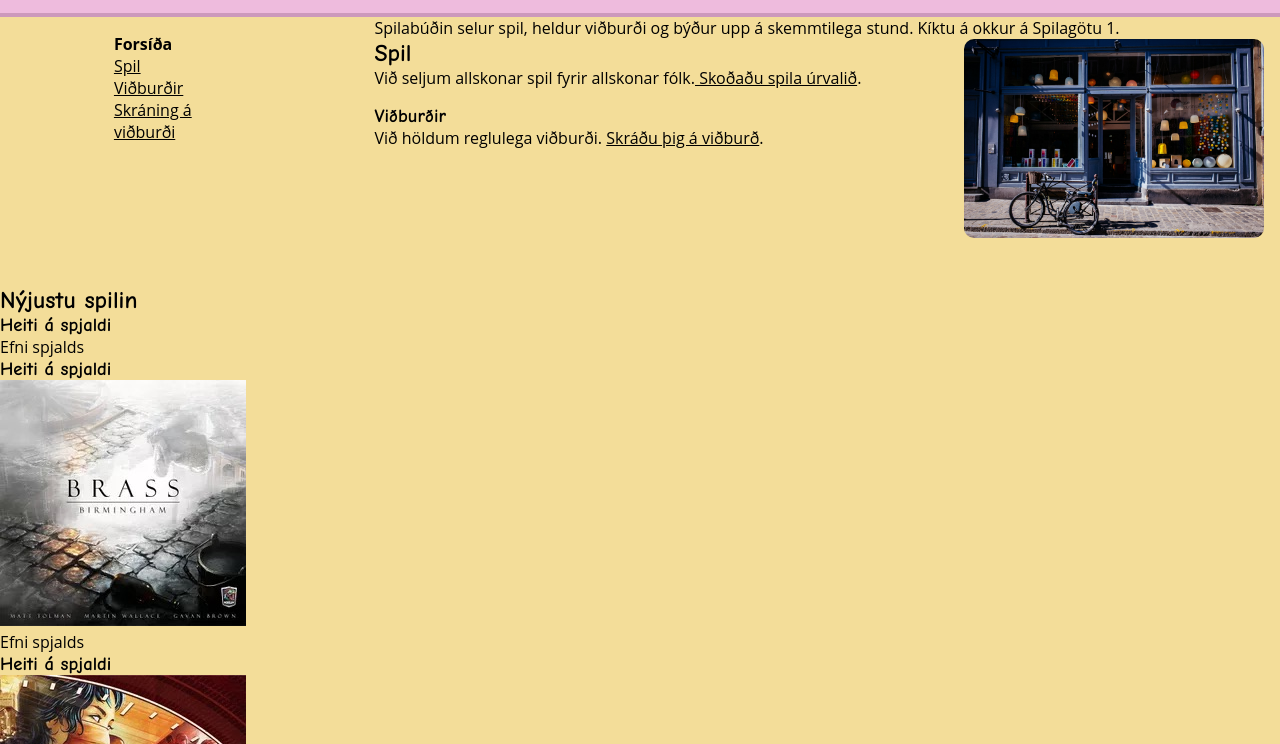
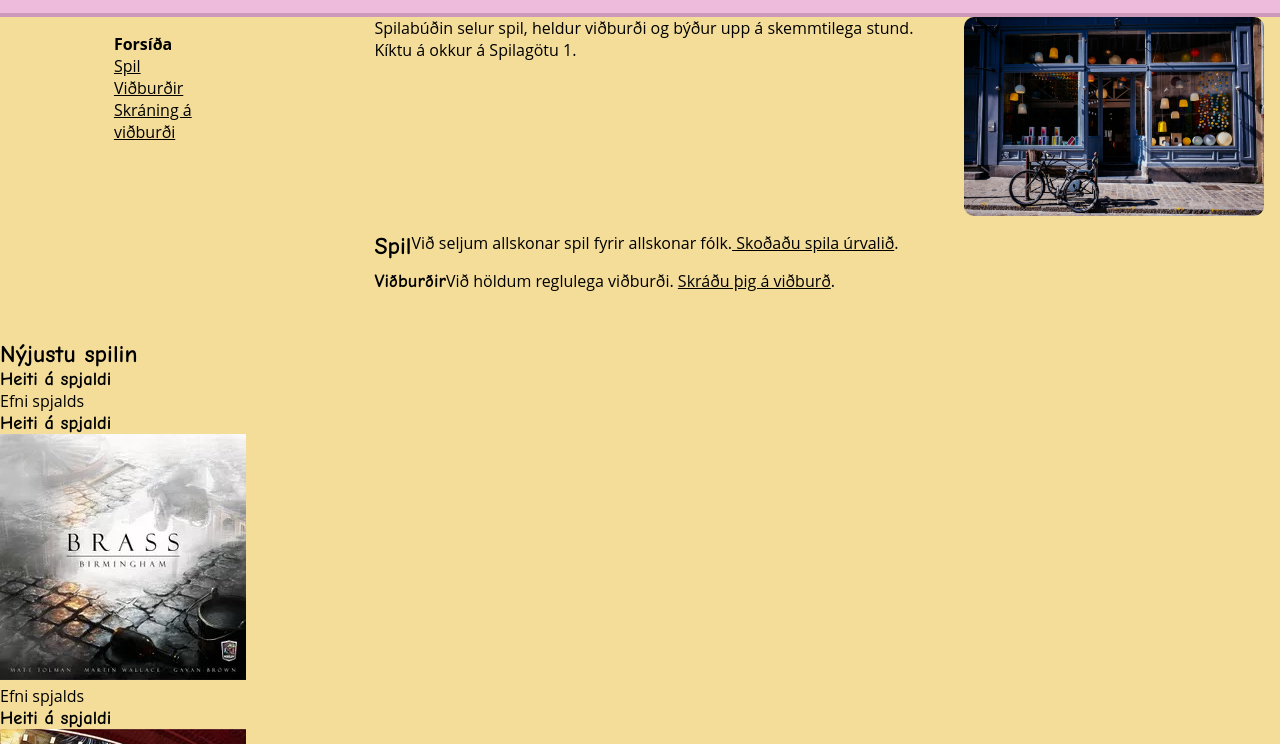
Before and after one commit to ldifiore/SCHOOL, a plain HTML site: page hw1/index.html in a window 1280 px wide. Shown: the part 56-800 px from the top of the page. Drawn offline with Linux system fonts and the light colour scheme; a web font is replaced by a local one.

Commit message:
Update index.html

```diff
--- a/hw1/index.html
+++ b/hw1/index.html
@@ -37,19 +37,19 @@
 
             <main id="efni">
                 <div class="content">
-                    <div>
+                    <div  class="wrapper-content">
 
                         Spilabúðin selur spil, heldur viðburði og býður upp á skemmtilega stund. Kíktu á okkur á Spilagötu
                         1.<img src="myndir/spilabudin.jpg" alt="">
                     </div>
-                    <div>
+                    <div class="wrapper-content">
                         <h2>Spil</h2>
                         <p>
                             Við seljum allskonar spil fyrir allskonar fólk.<a href="./sidur/spil.html"> Skoðaðu spila
                                 úrvalið</a>.
                         </p>
                     </div>
-                    <div>
+                    <div class="wrapper-content">
                         <h3> Viðburðir</h3>
                         <p>Við höldum reglulega viðburði.
                             <a href="./sidur/skraning.html"> Skráðu þig á viðburð</a>.
```
